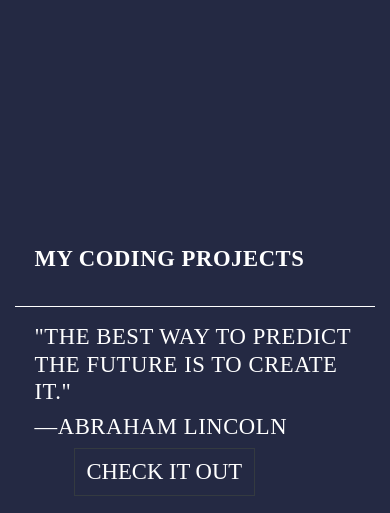
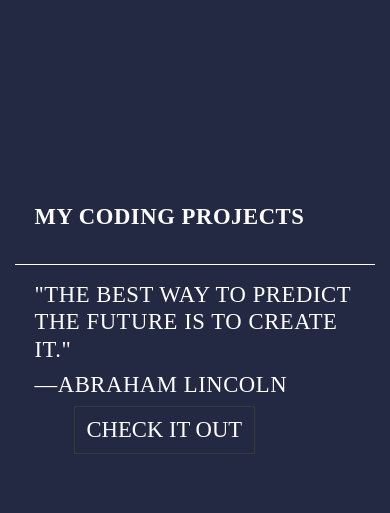
Before and after one commit to DominikPall/dominikpall.github.io, a PHP site: page / in a window 390 px wide. Shown: the part 50-563 px from the top of the page. Run offline with PHP 8.4, Linux system fonts and the light colour scheme; some libraries are stand-ins or nearby versions.

Commit message:
final update checkpoint 1

```diff
--- a/index.css
+++ b/index.css
@@ -95,7 +95,7 @@ footer{
 
 @media only screen and (max-width: 600px) {
     #title h1 {
-        margin-top: 35vh;
+        margin-top: 30vh;
     }
     #title hr {
         width: 100%;
```
